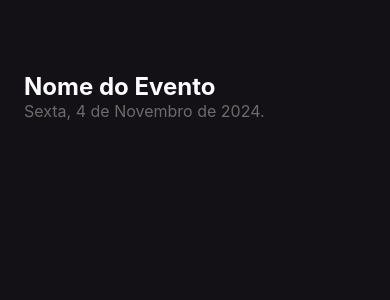
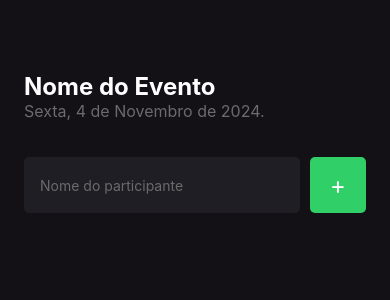
Before and after one commit to brunoemferreira/rocketseat-imhere, a React Native app in the folder imhere/: screen / in a window 390 px wide. Shown: the top 300 px of the page. Built offline with nearby package versions, Linux system fonts and the light colour scheme.

Commit message:
Criando Form

```diff
--- a/imhere/src/screens/Home/index.tsx
+++ b/imhere/src/screens/Home/index.tsx
@@ -1,8 +1,13 @@
-import { Text, View } from 'react-native';
+import { Text, View, TextInput, TouchableOpacity } from 'react-native';
 
-import {styles} from './styles';
+import { styles } from './styles';
 
 export function Home() {
+
+  function handleParticipantAdd() {
+    console.log('Botão adicionar')
+  }
+
   return (
     <View style={styles.container}>
       <Text style={styles.eventName}>
@@ -12,6 +17,23 @@ export function Home() {
       <Text style={styles.eventDate}>
         Sexta, 4 de Novembro de 2024.
       </Text>
+      <View
+      style={styles.form}
+      >
+        <TextInput
+          style={styles.input}
+          placeholder='Nome do participante'
+          placeholderTextColor="#6b6b6b"
+        />
+        <TouchableOpacity
+          style={styles.button}
+          onPress={handleParticipantAdd}
+        >
+          <Text style={styles.buttonText}>
+            +
+          </Text>
+        </TouchableOpacity>
+      </View>
     </View>
   );
 }
--- a/imhere/src/screens/Home/styles.ts
+++ b/imhere/src/screens/Home/styles.ts
@@ -8,7 +8,7 @@ export const styles = StyleSheet.create({
         padding: 24
     },
     eventName: {
-        color: '#FDFCFE',
+        color: '#FFF',
         fontSize: 24,
         fontWeight: 'bold',
         marginTop: 48
@@ -16,5 +16,32 @@ export const styles = StyleSheet.create({
     eventDate: {
         color: '#6b6b6b',
         fontSize: 16,
+    },
+    input: {
+        flex: 1,
+        height: 56,
+        backgroundColor: '#1F1E25',
+        borderRadius: 5,
+        color: '#FFF',
+        padding: 16,
+        marginRight: 10
+    },
+    buttonText: {
+        color: '#FFF',
+        fontSize: 24
+    },
+    button: {
+        width: 56,
+        height:56,
+        borderRadius: 5,
+        backgroundColor: '#31CF67',
+        alignItems: 'center',
+        justifyContent: 'center'
+    },
+    form: {
+        width: '100%',
+        flexDirection: 'row',
+        marginTop: 36,
+        marginBottom: 42
     }
 });
```
